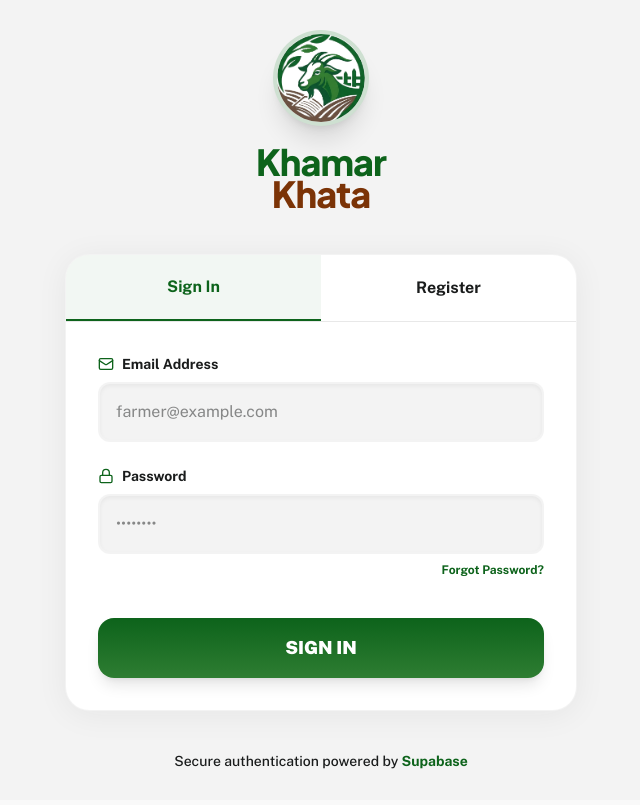
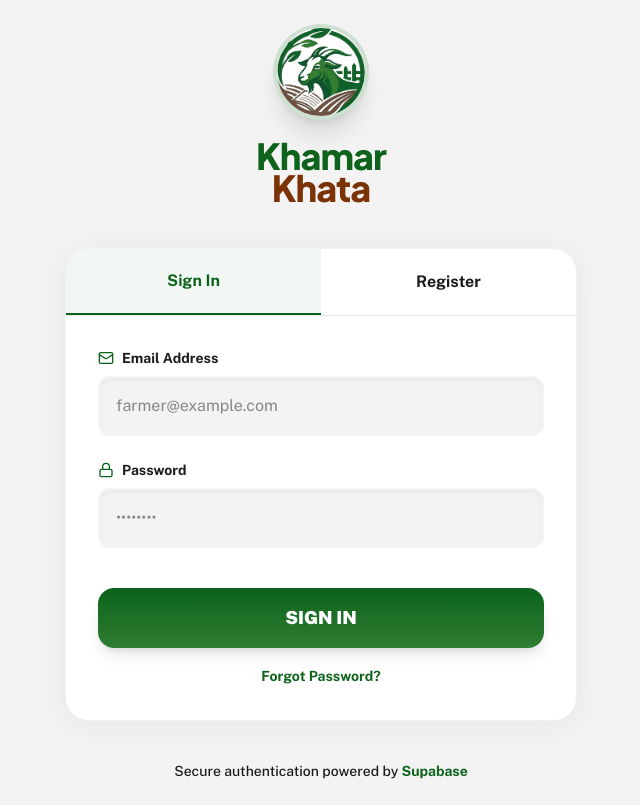
Before and after one commit to abirmallik111/khamar-khata, a Next.js app: page /login in a window 1280 px wide. Shown: the whole page, without its empty margins (319-959 px from the left). Built offline with nearby package versions, Linux system fonts and the light colour scheme; no server answers.

Commit message:
Fix AuthForm tags and position Forgot Password link outside form

```diff
--- a/src/app/login/AuthForm.tsx
+++ b/src/app/login/AuthForm.tsx
@@ -73,7 +73,7 @@ export function AuthForm({ message }: { message?: string }) {
           </button>
         </div>
 
-        <form action={handleAction} className="p-8 flex flex-col gap-6">
+        <form action={handleAction} className="p-8 flex flex-col gap-6 pb-4">
           {activeTab === 'register' && (
             <div className="flex flex-col gap-2">
               <label className="text-sm font-bold text-(--color-on-surface-variant) flex items-center gap-2" htmlFor="name">
@@ -115,16 +115,6 @@ export function AuthForm({ message }: { message?: string }) {
               placeholder="••••••••"
               required
             />
-            {activeTab === 'login' && (
-              <div className="flex justify-end">
-                <Link
-                  href="/forgot-password"
-                  className="text-xs font-bold text-primary hover:underline transition-all relative z-20"
-                >
-                  Forgot Password?
-                </Link>
-              </div>
-            )}
           </div>
 
           {activeTab === 'register' && (
@@ -156,6 +146,17 @@ export function AuthForm({ message }: { message?: string }) {
             {activeTab === 'login' ? 'SIGN IN' : 'CREATE ACCOUNT'}
           </SubmitButton>
         </form>
+
+        {activeTab === 'login' && (
+          <div className="px-8 pb-8 text-center">
+            <Link
+              href="/forgot-password"
+              className="text-sm font-bold text-primary hover:underline transition-all inline-block"
+            >
+              Forgot Password?
+            </Link>
+          </div>
+        )}
       </div>
 
       <p className="text-center mt-10 text-(--color-on-surface-variant) text-sm font-medium">
```
